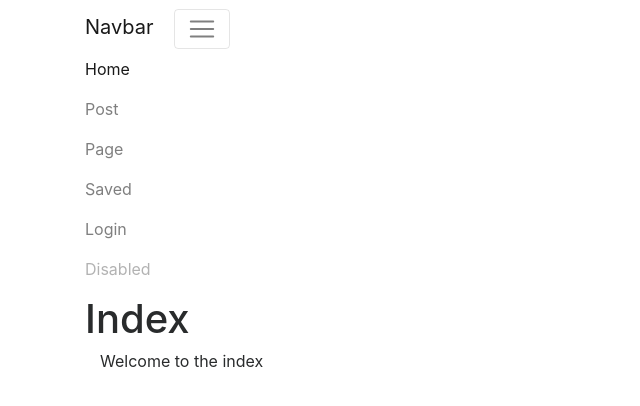
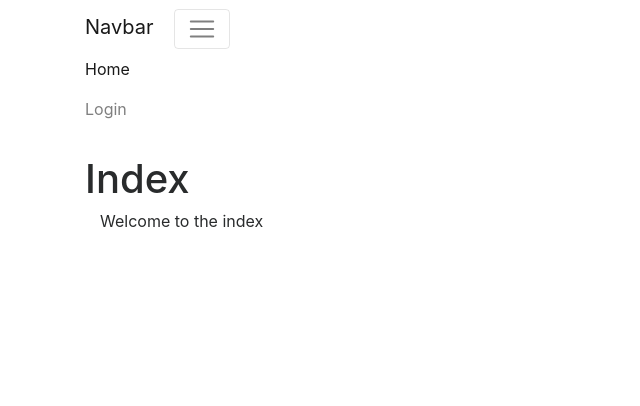
Before and after one commit to n-ck/insta_app, a Django app: page / in a window 1280 px wide, after a click that opens the changed part. Shown: the top 406 px of the page, without its empty margins (0-640 px from the left). Run offline with Django 3.2, Linux system fonts and the light colour scheme; some libraries are stand-ins or nearby versions.

Commit message:
refactored and improved page code

```diff
--- a/insta/static/insta/style.css
+++ b/insta/static/insta/style.css
@@ -1,3 +1,6 @@
 h5 {
 	display: inline-block;
 }
+nav.navbar.navbar-expand-lg {
+	margin: 0 0 20px 0;
+}
--- a/insta/templates/insta/base.html
+++ b/insta/templates/insta/base.html
@@ -31,6 +31,7 @@
               <li class="nav-item active">
                 <a class="nav-link" href="{% url 'authenticate:index' %}">Home <span class="sr-only">(current)</span></a>
               </li>
+             {% if user.is_authenticated %}
               <li class="nav-item">
                 <a class="nav-link" href="{% url 'insta:get_post' %}">Post</a>
               </li>
@@ -40,19 +41,15 @@
               <li class="nav-item">
                 <a class="nav-link" href="{% url 'insta:view_saved' %}">Saved</a>
               </li>
-             {% if user.is_authenticated %}
              <li class="nav-item">
                 <a class="nav-link" href="{% url 'authenticate:logout' %}">Logout</a>
               </li>
               <li class="nav-item">
-              {% else %}
+             {% else %}
              <li class="nav-item">
                 <a class="nav-link" href="{% url 'authenticate:login' %}">Login</a>
               </li>
-              <li class="nav-item">
-              {% endif %}
-                <a class="nav-link disabled" href="#">Disabled</a>
-              </li>
+             {% endif %}
             </ul>
           </div>
         </div>
```
Also changed, not shown: insta/utils.py (+6 -1 lines), insta/views.py (+2 -33 lines), 1 other file.
